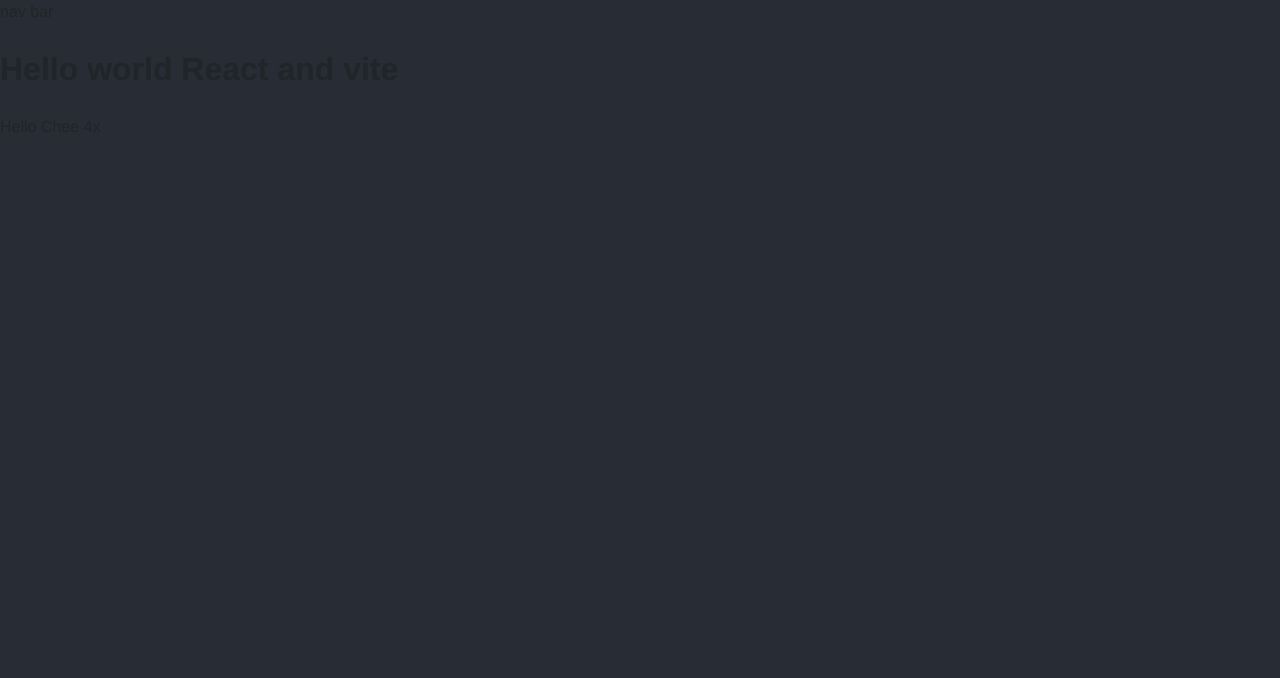
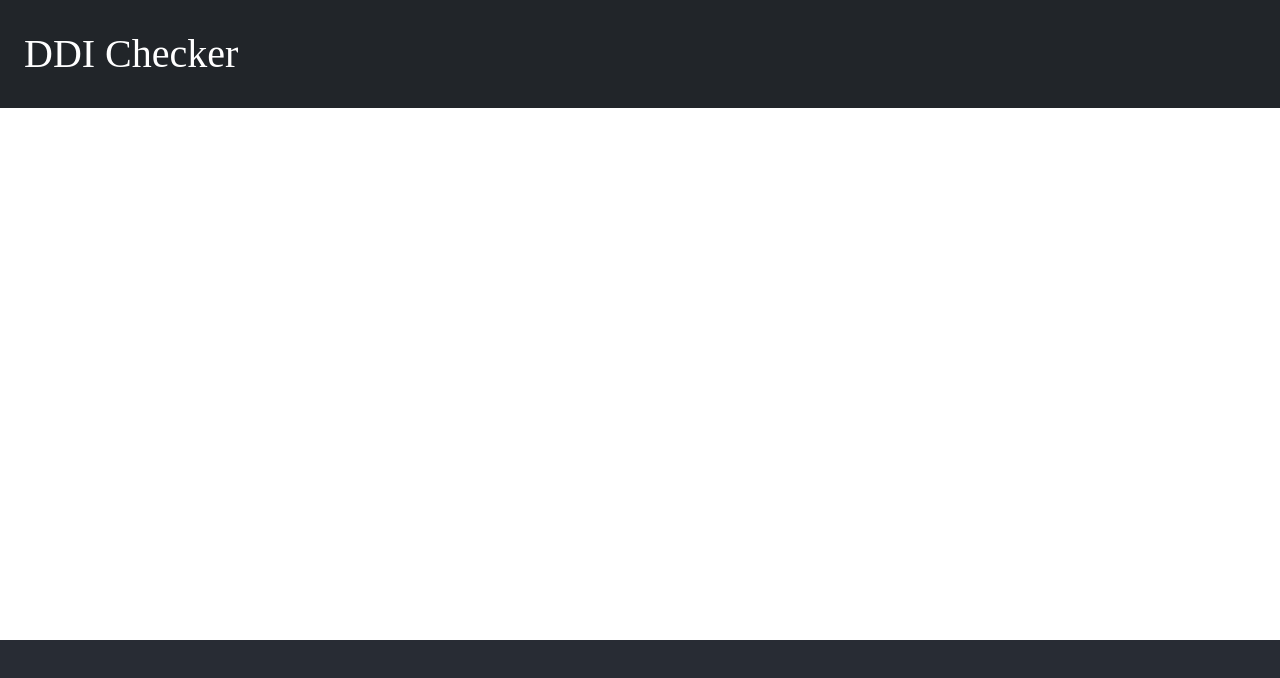
Before and after one commit to Cheenou13/drug-drug-interaction, a React (Vite) app in the folder ddi-ui/: page / in a window 1280 px wide. Shown: the top 678 px of the page. Built offline with nearby package versions, Linux system fonts and the light colour scheme; the HTML template or start-up script is replaced by a standard one.

Commit message:
add tailwind css library and styling main page content, i.e nav header

```diff
--- a/ddi-ui/package.json
+++ b/ddi-ui/package.json
@@ -17,10 +17,13 @@
     "@types/react": "^18.2.66",
     "@types/react-dom": "^18.2.22",
     "@vitejs/plugin-react": "^4.2.1",
+    "autoprefixer": "^10.4.19",
     "eslint": "^8.57.0",
     "eslint-plugin-react": "^7.34.1",
     "eslint-plugin-react-hooks": "^4.6.0",
     "eslint-plugin-react-refresh": "^0.4.6",
+    "postcss": "^8.4.38",
+    "tailwindcss": "^3.4.3",
     "vite": "^5.2.0"
   }
 }
--- /dev/null
+++ b/ddi-ui/postcss.config.js
@@ -0,0 +1,6 @@
+export default {
+  plugins: {
+    tailwindcss: {},
+    autoprefixer: {},
+  }
+}
--- a/ddi-ui/src/App.jsx
+++ b/ddi-ui/src/App.jsx
@@ -10,8 +10,9 @@ function App() {
   return (
     <div className='content-container'>
       <Nav></Nav>
-      <h1>Hello world React and vite</h1>
-      <p>Hello Chee 4x</p>
+      <div className='form-content interax-form-content'>
+
+      </div>
     </div>
   )
 }
--- a/ddi-ui/src/components/Nav.jsx
+++ b/ddi-ui/src/components/Nav.jsx
@@ -2,7 +2,9 @@ const Nav = () => {
 
     return (
         <>
-            <div>nav bar</div>
+            <div className="content-header flex-sm-header items-header-center">
+                <h1 className=" text-[#fff] font-[lighter] p-0 m-0 auto-mr">DDI Checker</h1>
+            </div>
         </>
     )
 }
--- a/ddi-ui/src/index.css
+++ b/ddi-ui/src/index.css
@@ -1,10 +1,19 @@
+/* src/index.css */
+@tailwind base;
+@tailwind components;
+@tailwind utilities;
+
+*, *::before, *::after {
+  box-sizing: border-box;
+}
+
 body {
   font-family: gemeli,helvetica neue,Helvetica,Arial,sans-serif;
   margin: 0;
   padding: 0;
   text-rendering: optimizeLegibility;
   font-feature-settings: "kern";
-  font-weight: font-weight;
+  font-weight: 400;
   width: 100%;
   background: #282c34;
   transition: margin-top .5s ease;
@@ -14,8 +23,42 @@ body {
   text-align: left;
 }
 
+h1, .h1 {
+  font-size: 2.5rem;
+}
+
 main {
   min-height: 80vh;
   display: flex;
   flex-direction: column;
+  background:#212529 ;
 }
+
+.content-container {
+  display: flex;
+  flex-direction: column;
+  flex: 1 1 auto;
+}
+
+.content-header {
+  padding:1.5rem;
+}
+
+.flex-sm-header{
+  align-items: center !important;
+}
+
+.auto-mr {
+  margin-right: auto !important;
+}
+
+@media (min-width: 576px) {
+  align-tems: center !important;
+}
+
+.form-content{
+  flex: 1 1 auto;
+  background: #fff;
+  padding: 1.5rem;
+  margin: 0;
+}
--- /dev/null
+++ b/ddi-ui/tailwind.config.js
@@ -0,0 +1,10 @@
+module.exports = {
+  content: [
+    "./index.html",
+    "./src/**/*.{js,jsx,ts,tsx}", // Adjust this line based on your project structure
+  ],
+  theme: {
+    extend: {},
+  },
+  plugins: [],
+}
```
Also changed, not shown: 2 other files (tests, documents, lock files or other folders).
